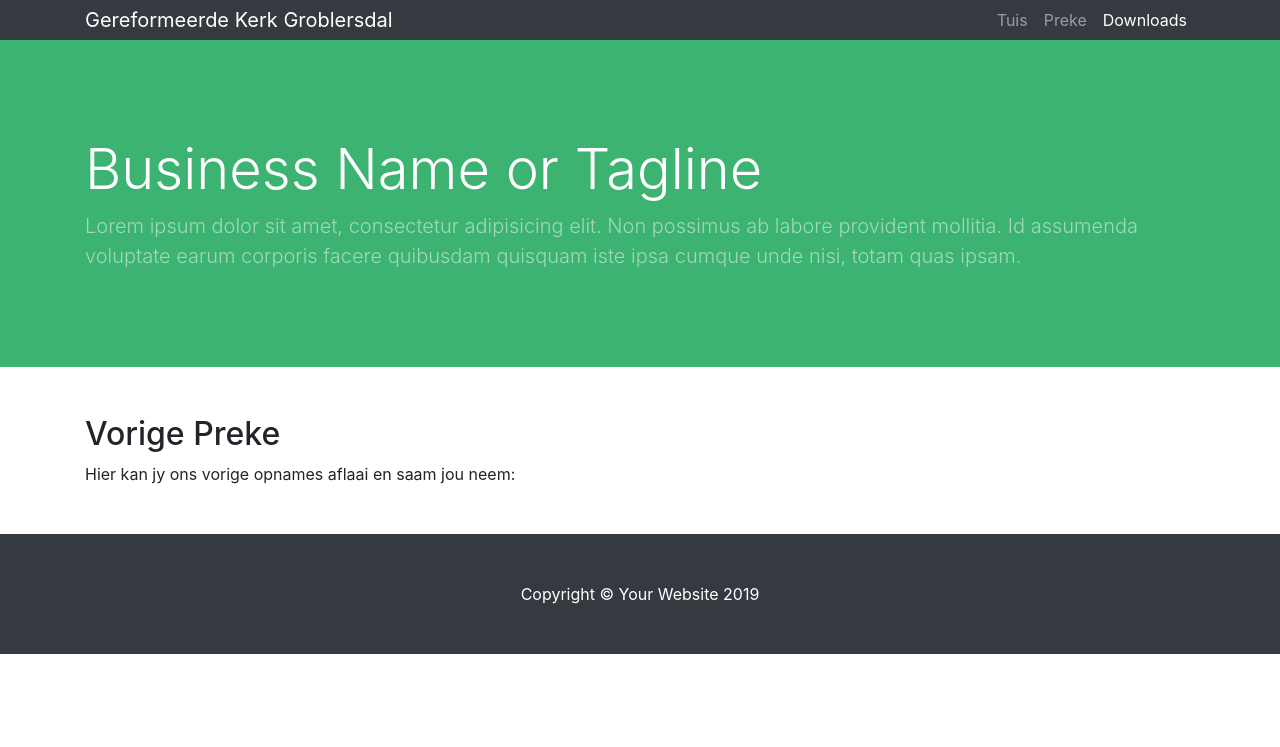
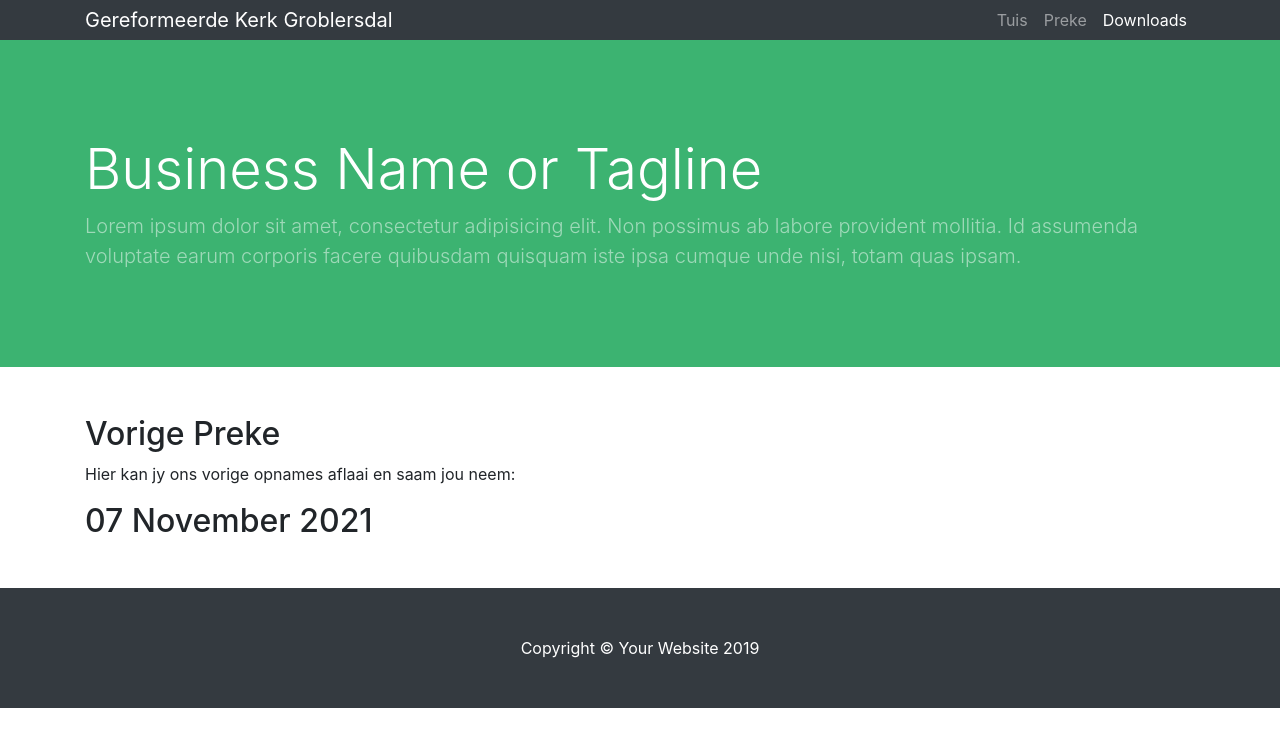
Before and after one commit to sharu725/business-frontpage, a Jekyll site: the page built from _pages/downloads.md, in a window 1280 px wide. Shown: the top 747 px of the page. Built offline with Jekyll 4.4.1, drawn with Linux system fonts in a browser that asks for light colours; comment, search, counter and statistics services are not loaded; our own code applies the rules of GitHub Pages for plain Markdown files.

Commit message:
Update downloads.md

```diff
--- a/_pages/downloads.md
+++ b/_pages/downloads.md
@@ -6,3 +6,9 @@ permalink: /downloads/
 ## Vorige Preke
 
 Hier kan jy ons vorige opnames aflaai en saam jou neem:
+
+<div>
+<h2>07 November 2021</h2>
+<Title>
+<Description>
+</div>
```
